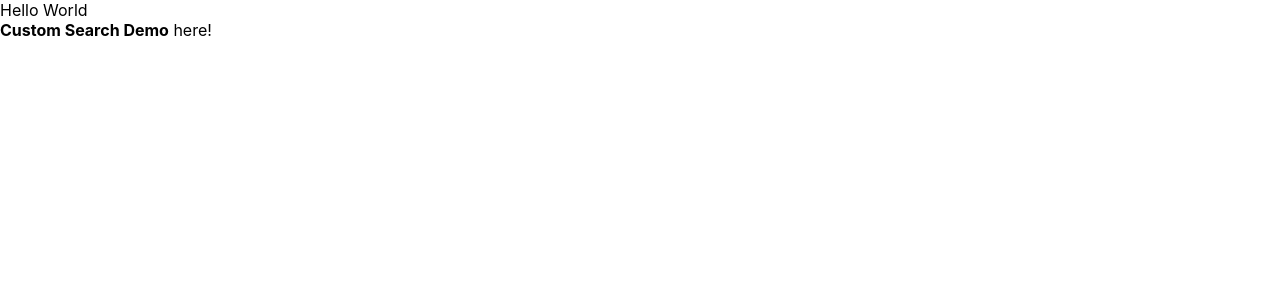
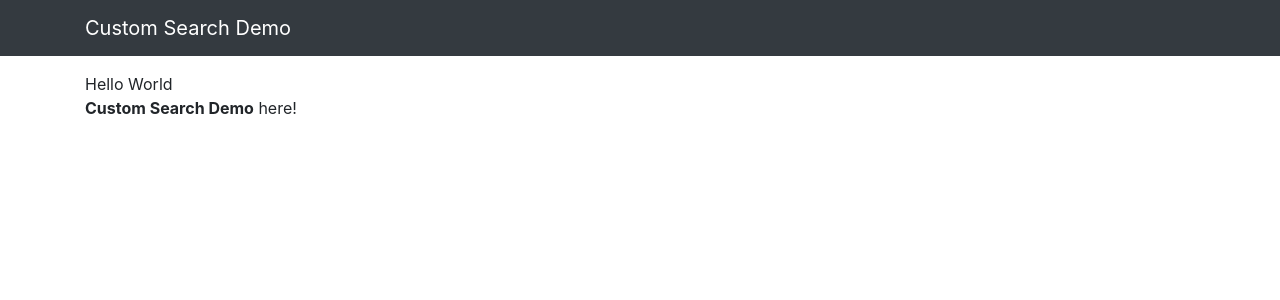
Before and after one commit to sse87/custom-search, a React (Create React App) app: page / in a window 1280 px wide. Shown: the top 300 px of the page. Built offline with nearby package versions, Linux system fonts and the light colour scheme.

Commit message:
Added bootstrap and axios packages and made Header component

```diff
--- a/package.json
+++ b/package.json
@@ -3,6 +3,8 @@
   "version": "0.1.0",
   "private": true,
   "dependencies": {
+    "axios": "^0.18.0",
+    "bootstrap": "^4.2.1",
     "react": "^16.7.0",
     "react-dom": "^16.7.0",
     "react-scripts": "2.1.3"
--- a/src/App.js
+++ b/src/App.js
@@ -1,12 +1,20 @@
-import React, { Component } from 'react'
+import React, { Component, Fragment } from 'react'
+import Header from './components/Header'
 
 class App extends Component {
   render () {
     return (
-      <div>
-        Hello World<br />
-        <strong>Custom Search Demo</strong> here!
-      </div>
+      <Fragment>
+        <Header />
+        <main>
+          <div className='container'>
+            <div>
+              Hello World<br />
+              <strong>Custom Search Demo</strong> here!
+            </div>
+          </div>
+        </main>
+      </Fragment>
     )
   }
 }
--- /dev/null
+++ b/src/components/Header.js
@@ -0,0 +1,13 @@
+import React from 'react'
+
+const Header = () => {
+  return (
+    <header className='navbar navbar-dark bg-dark mb-3'>
+      <div className='container'>
+        <span className='navbar-brand'>Custom Search Demo</span>
+      </div>
+    </header>
+  )
+}
+
+export default Header
--- a/src/index.js
+++ b/src/index.js
@@ -1,8 +1,8 @@
 import React from 'react'
 import ReactDOM from 'react-dom'
+import 'bootstrap/dist/css/bootstrap.min.css'
 
 import './index.css'
-
 import App from './App'
 
 import * as serviceWorker from './serviceWorker'
```
Also changed, not shown: 1 other file (tests, documents, lock files or other folders).
